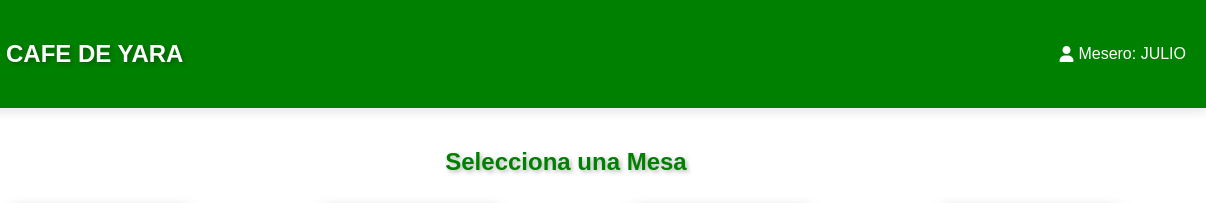
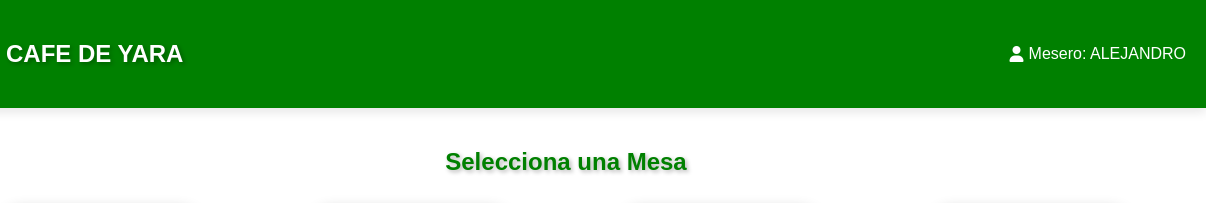
Before and after one commit to EREN-25/CAFE, a plain HTML site: page index.html in a window 1280 px wide. Shown: the top 203 px of the page, 74-1280 px from the left. Drawn offline with Linux system fonts and the light colour scheme.

Commit message:
fix: se corregio un nombre

```diff
--- a/index.html
+++ b/index.html
@@ -18,7 +18,7 @@
 
             <div class="user-info">
                 <i class="fas fa-user"></i>
-                <span>Mesero: JULIO</span>
+                <span>Mesero: ALEJANDRO</span>
             </div>
         </nav>
     </header>
```
